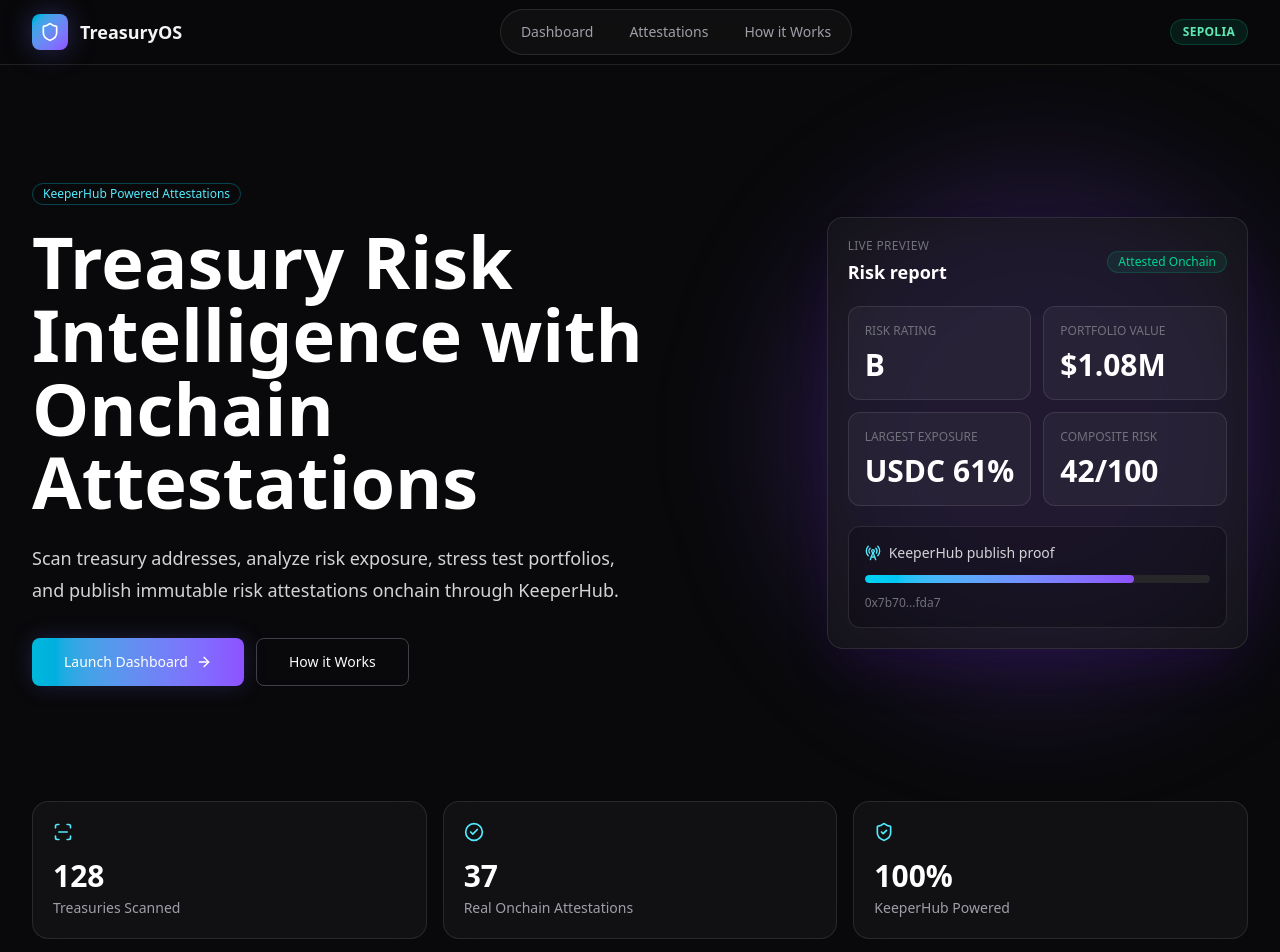
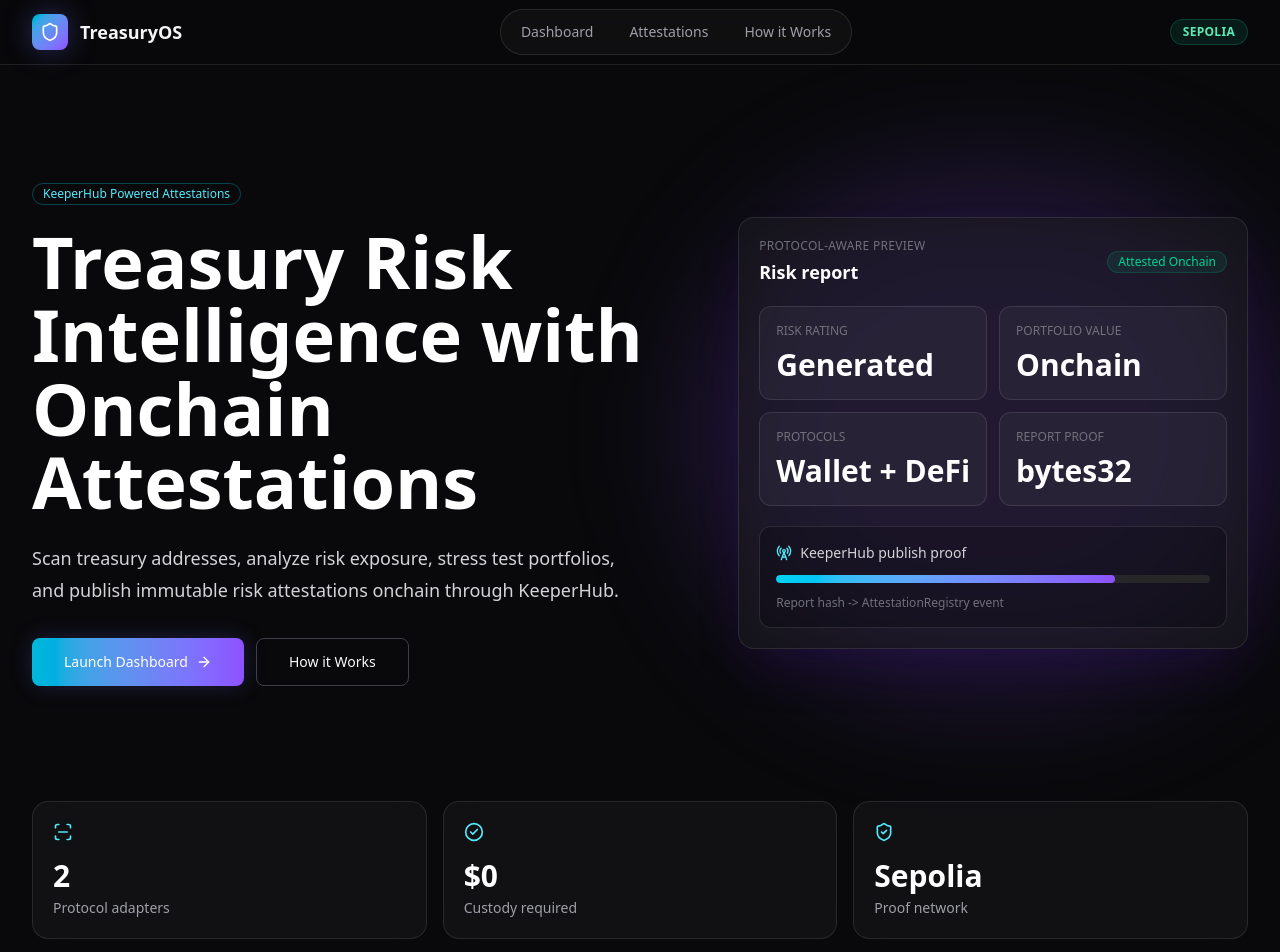
Before and after one commit to pk1427/treasuryos, a Next.js app in the folder apps/web/: page / in a window 1280 px wide. Shown: the top 952 px of the page. Built offline with nearby package versions, Linux system fonts and the light colour scheme.

Commit message:
enhance ui

```diff
--- a/apps/web/app/attestations/page.tsx
+++ b/apps/web/app/attestations/page.tsx
@@ -136,7 +136,6 @@
               <th className="w-10 px-3 py-3" />
               <th className="px-3 py-3">Time</th>
               <th className="px-3 py-3">Treasury</th>
-              <th className="px-3 py-3">Rating</th>
               <th className="px-3 py-3">Report Hash</th>
               <th className="px-3 py-3">Transaction</th>
               <th className="px-3 py-3">Status</th>
@@ -145,14 +144,14 @@
           <tbody className="divide-y divide-zinc-800">
             {state === "loading" ? (
               <tr>
-                <td colSpan={7} className="px-4 py-16 text-center text-zinc-500">
+                <td colSpan={6} className="px-4 py-16 text-center text-zinc-500">
                   <Loader2 className="mx-auto mb-3 h-8 w-8 animate-spin" />
                   Loading indexed attestations...
                 </td>
               </tr>
             ) : attestations.length === 0 ? (
               <tr>
-                <td colSpan={7} className="px-4 py-16 text-center text-zinc-500">
+                <td colSpan={6} className="px-4 py-16 text-center text-zinc-500">
                   <RadioTower className="mx-auto mb-3 h-8 w-8" />
                   No indexed attestations found in the database yet.
                 </td>
@@ -183,11 +182,6 @@
                           value={entry.treasury}
                           display={truncateAddress(entry.treasury)}
                         />
-                      </td>
-                      <td className="px-3 py-4">
-                        <Badge variant="default" className="normal-case">
-                          N/A
-                        </Badge>
                       </td>
                       <td className="px-3 py-4">
                         <InlineCopy
@@ -226,10 +220,9 @@
                     </tr>
                     {expanded ? (
                       <tr>
-                        <td colSpan={7} className="bg-zinc-950 px-6 py-5">
+                        <td colSpan={6} className="bg-zinc-950 px-6 py-5">
                           <div className="grid gap-4 rounded-lg border border-zinc-800 bg-zinc-900/40 p-4 md:grid-cols-2">
                             <Detail label="Full treasury address" value={entry.treasury} />
-                            <Detail label="Rating" value="N/A" />
                             <Detail label="Full report hash" value={entry.reportHash} />
                             <Detail
                               label="Full transaction hash"
--- a/apps/web/app/dashboard/v1-dashboard.tsx
+++ b/apps/web/app/dashboard/v1-dashboard.tsx
@@ -211,7 +211,7 @@
       <div className="mx-auto max-w-7xl space-y-6 px-4 py-8 sm:px-6 lg:px-8">
         <div className="flex flex-col gap-4 lg:flex-row lg:items-end lg:justify-between">
           <div>
-            <p className="text-sm font-medium text-cyan-300">TreasuryOS v1</p>
+            <p className="text-sm font-medium text-cyan-300">TreasuryOS v2.1</p>
             <h1 className="mt-1 text-4xl font-bold leading-tight text-zinc-100">
               Treasury Risk Intelligence
             </h1>
--- a/apps/web/app/how-it-works/page.tsx
+++ b/apps/web/app/how-it-works/page.tsx
@@ -25,7 +25,7 @@
   },
   {
     title: "Treasury Scanner",
-    body: "The scanner builds the current treasury position snapshot.",
+    body: "The scanner combines wallet balances with Uniswap V3 and Aave V3 adapter positions.",
     icon: ScanLine,
     lane: "Scan",
   },
@@ -144,12 +144,12 @@
               Scan, score, simulate, publish, verify
             </h2>
             <p className="mt-3 text-sm leading-6 text-zinc-400">
-              The system stays inside the v1 scope: no custody, no execution,
-              no recommendations, and no background jobs. The output is a
-              verifiable attestation.
+              The system stays inside the v2.1 scope: no custody, no treasury
+              execution, and no invented positions. The output is a verifiable
+              attestation.
             </p>
             <div className="mt-5 grid gap-2">
-              {["Read-only", "Deterministic hash", "KeeperHub publish", "Etherscan proof"].map(
+              {["Wallet + DeFi adapters", "Deterministic hash", "KeeperHub publish", "Etherscan proof"].map(
                 (item) => (
                   <div key={item} className="flex items-center gap-2 text-sm text-zinc-300">
                     <CheckCircle2 className="h-4 w-4 text-emerald-300" />
--- a/apps/web/app/page.tsx
+++ b/apps/web/app/page.tsx
@@ -57,7 +57,7 @@
             <div className="mb-5 flex items-center justify-between">
               <div>
                 <p className="text-xs uppercase tracking-wide text-zinc-500">
-                  Live preview
+                  Protocol-aware preview
                 </p>
                 <p className="mt-1 text-lg font-semibold text-white">
                   Risk report
@@ -68,10 +68,10 @@
               </Badge>
             </div>
             <div className="grid gap-3 sm:grid-cols-2">
-              <PreviewMetric label="Risk Rating" value="B" />
-              <PreviewMetric label="Portfolio Value" value="$1.08M" />
-              <PreviewMetric label="Largest Exposure" value="USDC 61%" />
-              <PreviewMetric label="Composite Risk" value="42/100" />
+              <PreviewMetric label="Risk Rating" value="Generated" />
+              <PreviewMetric label="Portfolio Value" value="Onchain" />
+              <PreviewMetric label="Protocols" value="Wallet + DeFi" />
+              <PreviewMetric label="Report Proof" value="bytes32" />
             </div>
             <div className="mt-5 rounded-xl border border-white/10 bg-black/20 p-4">
               <div className="mb-3 flex items-center gap-2 text-sm text-zinc-300">
@@ -82,7 +82,7 @@
                 <div className="h-full w-[78%] rounded-full bg-gradient-to-r from-cyan-400 to-violet-500" />
               </div>
               <p className="mt-3 font-mono text-xs text-zinc-500">
-                0x7b70...fda7
+                Report hash -&gt; AttestationRegistry event
               </p>
             </div>
           </div>
@@ -90,9 +90,9 @@
       </section>
 
       <section className="mx-auto grid max-w-7xl gap-4 px-4 pb-10 sm:px-6 md:grid-cols-3 lg:px-8">
-        <MetricCard icon={ScanLine} label="Treasuries Scanned" value="128" />
-        <MetricCard icon={CheckCircle2} label="Real Onchain Attestations" value="37" />
-        <MetricCard icon={ShieldCheck} label="KeeperHub Powered" value="100%" />
+        <MetricCard icon={ScanLine} label="Protocol adapters" value="2" />
+        <MetricCard icon={CheckCircle2} label="Custody required" value="$0" />
+        <MetricCard icon={ShieldCheck} label="Proof network" value="Sepolia" />
       </section>
 
       <section id="how-it-works" className="mx-auto max-w-7xl px-4 pb-14 sm:px-6 lg:px-8">
```
